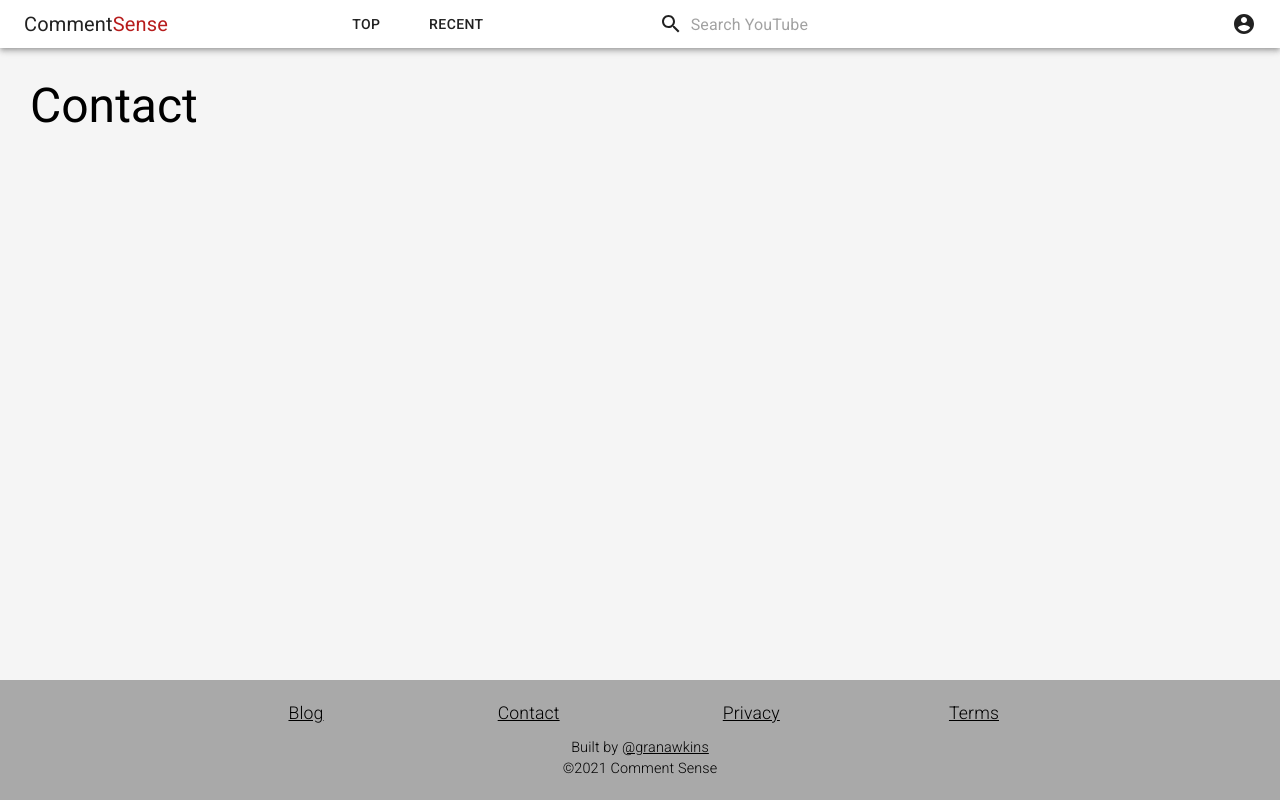
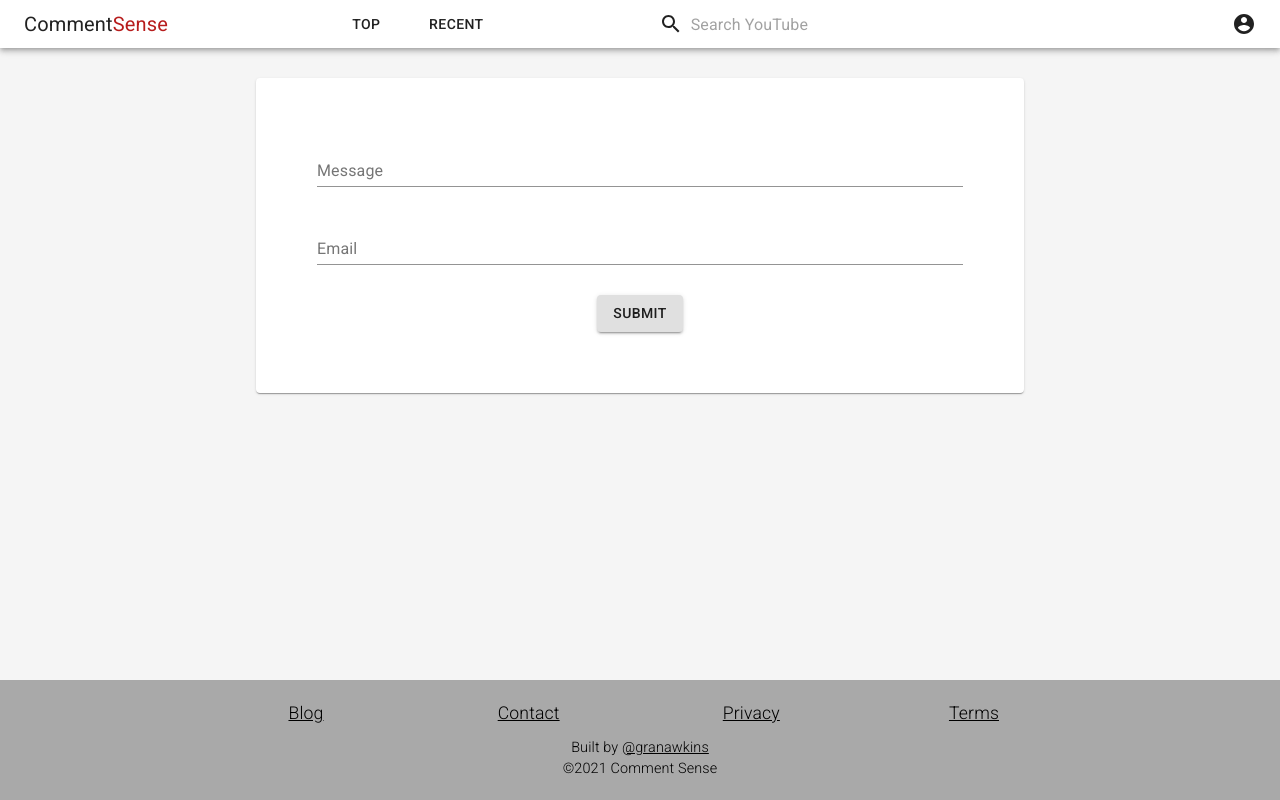
Before and after one commit to granawkins/comment_sense, a React (Create React App) app in the folder web/: page /contact in a window 1280 px wide. Built offline with nearby package versions, Linux system fonts and the light colour scheme; what quill-image-uploader would draw is missing.

Commit message:
update blog layout & thumbnail, add feedback

```diff
--- a/web/src/App.js
+++ b/web/src/App.js
@@ -8,6 +8,7 @@ import Landing from "./components/Landing.jsx"
 import Admin from "./components/Admin.jsx"
 import BlogFeed from "./components/BlogFeed.jsx"
 import BlogDisplay from "./components/Blog/BlogDisplay.jsx"
+import Contact from "./components/Contact.jsx"
 import Placeholder from "./components/Placeholder.jsx"
 import Footer from "./components/Footer.jsx"
 import './App.css';
@@ -70,7 +71,7 @@ const App = ({classes}) => {
             <Route path='/admin/:tab' exact component={() => <Admin />} />
             <Route path='/blog' exact component={() => <BlogFeed />} />
             <Route path='/blog/:permalink' exact component={() => <BlogDisplay />} />
-            <Route path='/contact' exact component={() => <Placeholder pageName='Contact' />} />
+            <Route path='/contact' exact component={() => <Contact />} />
             <Route path='/privacy' exact component={() => <Placeholder pageName='Privacy Policy' />} />
             <Route path='/terms' exact component={() => <Placeholder pageName='Terms of Service' />} />
           </Switch>
--- a/web/src/components/Admin.jsx
+++ b/web/src/components/Admin.jsx
@@ -11,6 +11,7 @@ import Toolbar from '@material-ui/core/Toolbar'
 import { withStyles } from '@material-ui/core/styles'
 
 import BlogAdmin from './Blog/BlogAdmin'
+import Feedback from './Admin/Feedback'
 import Placeholder from './Placeholder'
 
 const drawerWidth = 240
@@ -65,7 +66,7 @@ const Admin = ({classes}) => {
                 <Toolbar />
                 <div className={classes.drawerContainer}>
                     <List>
-                    {['Blog', 'Logs'].map((page) => (
+                    {['Blog', 'Logs', 'Feedback'].map((page) => (
                         <ListItem button key={page} selected={page === activeTab}>
                             <Link to={`/admin/${page}`} className={classes.drawerLink}>
                                 <ListItemText primary={page} />
@@ -86,6 +87,9 @@ const Admin = ({classes}) => {
                     <Route exact path={`/admin/logs`}>
                         <Placeholder pageName='Logs' />
                     </Route>
+                    <Route exact path={`/admin/feedback`}>
+                        <Feedback />
+                    </Route>
                 </Switch>
             </main>
         </div>
--- /dev/null
+++ b/web/src/components/Admin/Feedback.jsx
@@ -0,0 +1,64 @@
+import { useState, useEffect, createContext } from 'react'
+import { withStyles } from '@material-ui/core/styles'
+import Paper from '@material-ui/core/Paper'
+import Typography from '@material-ui/core/Typography'
+import { postData } from '../../utils/helpers'
+import LoadingCircle from '../../utils/LoadingCircle'
+
+const styles = (theme) => ({
+    root: {
+        height: '100%',
+        width: '100%',
+        margin: 0,
+        padding: 0,
+        display: 'flex',
+        flexDirection: 'column',
+        justifyContent: 'flex-start',
+        alignItems: 'center',
+    },
+    paper: {
+        marginTop: '20px',
+        width: '100%',
+        padding: '2%',
+        boxSizing: 'border-box',
+        [theme.breakpoints.up('sm')]: {
+            width: '480px',
+        },
+        [theme.breakpoints.up('md')]: {
+            width: '768px',
+        },
+    }
+})
+
+const Feedback = ({classes}) => {
+
+    const [feedback, setFeedback] = useState([])
+    useEffect(() => {
+        const getFeedback = async () => {
+            fetch('/api/get_feedback')
+                .then(res => res.json())
+                .then(data => {
+                    console.log(data.feedback)
+                    setFeedback(data.feedback)
+                })
+        }
+        getFeedback()
+    }, [])
+
+    return(
+        <div className={classes.root}>
+            {feedback.map(f => {
+                return (
+                    <Paper className={classes.paper}>
+                        <Typography>{f.created}</Typography>
+                        <Typography>{f.email}</Typography>
+                        <hr style={{margin: '10px 0'}}/>
+                        <Typography>{f.message}</Typography>
+                    </Paper>
+                )
+            })}
+        </div>
+    )
+}
+
+export default withStyles(styles)(Feedback)
--- a/web/src/components/Blog/BlogAdmin.jsx
+++ b/web/src/components/Blog/BlogAdmin.jsx
@@ -4,10 +4,12 @@ import Typography from '@material-ui/core/Typography'
 import Tabs from '@material-ui/core/Tabs'
 import Tab from '@material-ui/core/Tab'
 import Box from '@material-ui/core/Box'
+import Divider from '@material-ui/core/Divider';
 
 import { postData } from '../../utils/helpers'
 import BlogManager from './BlogManager'
 import BlogEditor from './BlogEditor'
+import FeedCard from '../Feed/FeedCard'
 import BlogPost from './BlogPost'
 
 // This component is based on the first example ('Simple tabs') here:
@@ -62,6 +64,7 @@ const blankPost = (id) => {
         id: id,
         title: "",
         permalink: "",
+        thumbnail: null,
         excerpt: "",
         content: "",
         active: false,
@@ -71,10 +74,10 @@ const blankPost = (id) => {
 
 const BlogAdmin = ({classes}) => {
 
-    const [posts, setPosts] = useState([])
+    const [posts, setPosts] = useState(null)
     const [maxId, setMaxId] = useState(0)
     const getPosts = async() => {
-        setPosts([])
+        setPosts(null)
         fetch(`/api/blogs`)
             .then(res => res.json())
             .then(data => {
@@ -147,6 +150,7 @@ const BlogAdmin = ({classes}) => {
                 <BlogEditor blog={blog} setBlog={setBlog} updateBlog={updateBlog} />
             </TabPanel>
             <TabPanel value={active} index={2}>
+                <FeedCard type="blog" data={blog} inactive={true}/>
                 <BlogPost blog={blog} />
             </TabPanel>
         </div>
--- a/web/src/components/Blog/BlogManager.jsx
+++ b/web/src/components/Blog/BlogManager.jsx
@@ -73,7 +73,7 @@ const BlogManager = ({posts, blog, setBlog, newPost, removePost, classes}) => {
     return(
         <div id="root">
             <Typography variant='h5'>Blog Posts</Typography>
-            {posts.length > 0
+            {posts
                 ? <TableContainer component={Paper}>
                     <Table className={classes.table}>
                         <TableHead>
--- a/web/src/components/Blog/BlogPost.jsx
+++ b/web/src/components/Blog/BlogPost.jsx
@@ -31,6 +31,11 @@ const styles = (theme) => ({
     title: {
         fontSize: '1.5em',
         fontWeight: '400',
+    },
+    content: {
+        "& img": {
+            width: '100%',
+        }
     }
 })
 
@@ -50,7 +55,7 @@ const BlogPost = ({blog, classes}) => {
             <Paper className={classes.paper}>
                 <Typography>
                     <div className={classes.title}>{blog.title ? blog.title : 'Title'}</div>
-                    <div dangerouslySetInnerHTML={{ __html: content}}></div>
+                    <div className={classes.content} dangerouslySetInnerHTML={{ __html: content}}></div>
                 </Typography>
             </Paper>
         </div>
--- /dev/null
+++ b/web/src/components/Contact.jsx
@@ -0,0 +1,91 @@
+import { useState, useEffect } from 'react'
+
+import Paper from '@material-ui/core/Paper'
+import Typography from '@material-ui/core/Typography'
+import TextField from '@material-ui/core/TextField'
+import Button from '@material-ui/core/Button'
+import { withStyles } from '@material-ui/core/styles'
+
+import { postData } from '../utils/helpers'
+
+const styles = (theme) => ({
+    root: {
+        padding: '30px',
+        height: '100%',
+        display: 'flex',
+        flexDirection: 'column',
+        justifyContent: 'center',
+        alignItems: 'center',
+    },
+    paper: {
+        width: '100%',
+        padding: '5%',
+        boxSizing: 'border-box',
+        [theme.breakpoints.up('sm')]: {
+            width: '480px',
+        },
+        [theme.breakpoints.up('md')]: {
+            width: '768px',
+        },
+
+        "& div": {
+            width: '100%',
+            display: 'flex',
+            flexDirection: 'column',
+            alignItems: 'center',
+        }
+    },
+    inputEmail: {
+        width: '200px',
+        height: 'auto',
+    },
+    inputMessage: {
+        width: '100%',
+        height: '100%',
+    }
+})
+
+const Contact = ({classes}) => {
+
+    const [email, setEmail] = useState(null)
+    const [message, setMessage] = useState(null)
+    const [submitted, setSubmitted] = useState(false)
+
+    const handleSubmit = async () => {
+        const results = await postData('/api/add_feedback', {email, message})
+        console.log(results)
+        setSubmitted(true)
+    }
+
+    return (
+        <div className={classes.root}>
+            <Paper className={classes.paper}>
+                {submitted
+                    ? <div>
+                        <Typography>Thanks for your message!</Typography>
+                    </div>
+                    : <div>
+                        <TextField
+                            label='Message'
+                            multiline
+                            row={5}
+                            rowsMax={10}
+                            className={classes.inputMessage}
+                            onChange={(e) => setMessage(e.target.value)}
+                        />
+                        <div style={{marginTop: '30px'}} />
+                        <TextField
+                            label='Email'
+                            className={classes.inputEmail}
+                            onChange={(e) => setEmail(e.target.value)}
+                        />
+                        <div style={{marginTop: '30px'}} />
+                        <Button variant='contained' onClick={handleSubmit}>Submit</Button>
+                    </div>
+                }
+            </Paper>
+        </div>
+    )
+}
+
+export default withStyles(styles)(Contact)
--- a/web/src/components/Feed/FeedCard.jsx
+++ b/web/src/components/Feed/FeedCard.jsx
@@ -72,7 +72,7 @@ const styles = (theme) => ({
     }
 })
 
-const FeedCard = ({type, data, classes}) => {
+const FeedCard = ({type, data, inactive, classes}) => {
 
     const [pageUrl, setPageUrl] = useState("#")
     const [title, setTitle] = useState("")
@@ -107,7 +107,7 @@ const FeedCard = ({type, data, classes}) => {
     // Get info from database
 
     return (
-        <Link to={pageUrl} className={classes.link}>
+        <Link to={inactive ? '#' : pageUrl} className={classes.link}>
             <Card className={classes.root}>
                 <div className={classes.cover}>
                     {data.thumbnail
```
Also changed, not shown: web/src/components/Blog/BlogEditor.jsx (+21 -10 lines), 2 other files (tests, documents, lock files or other folders).
